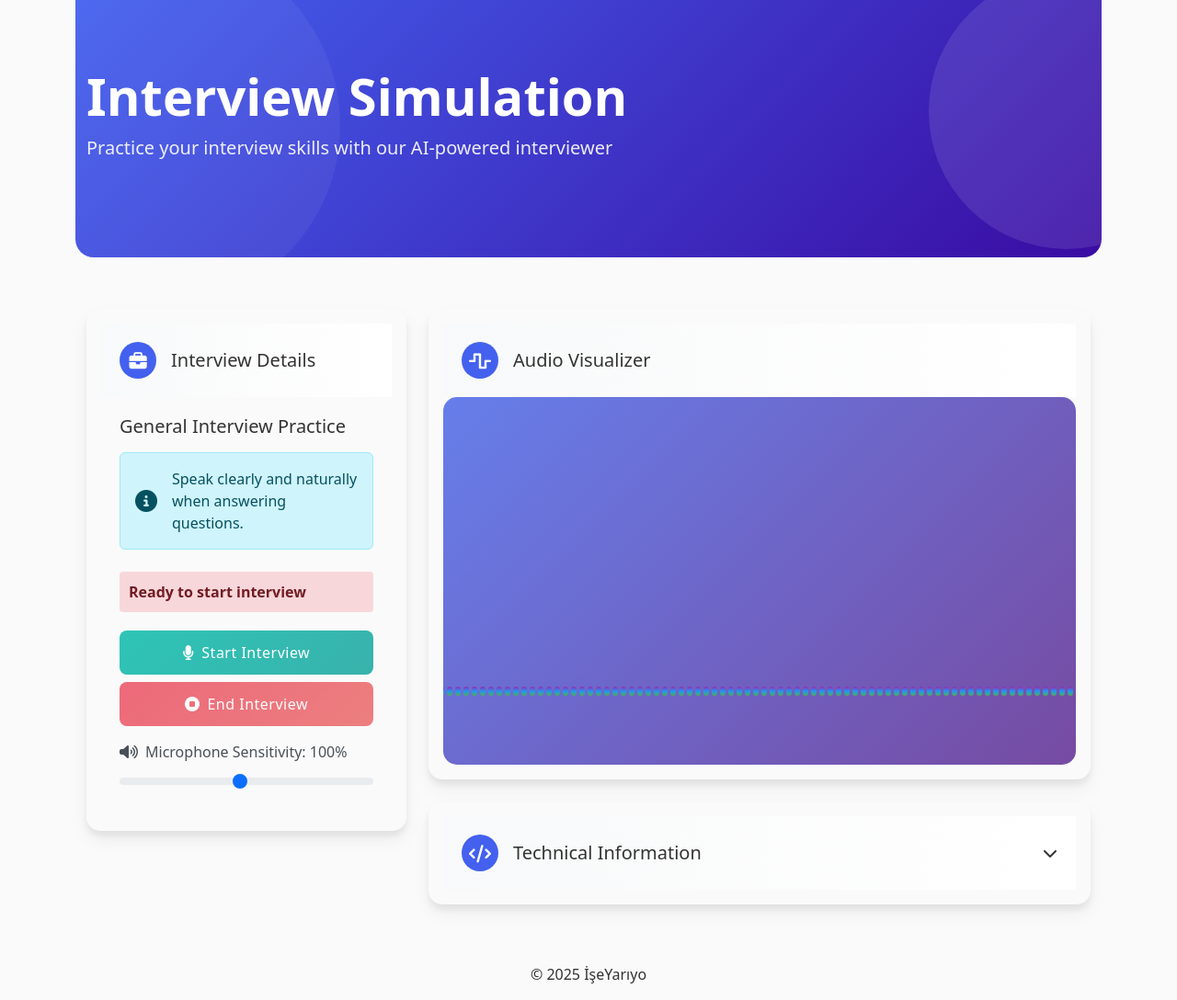
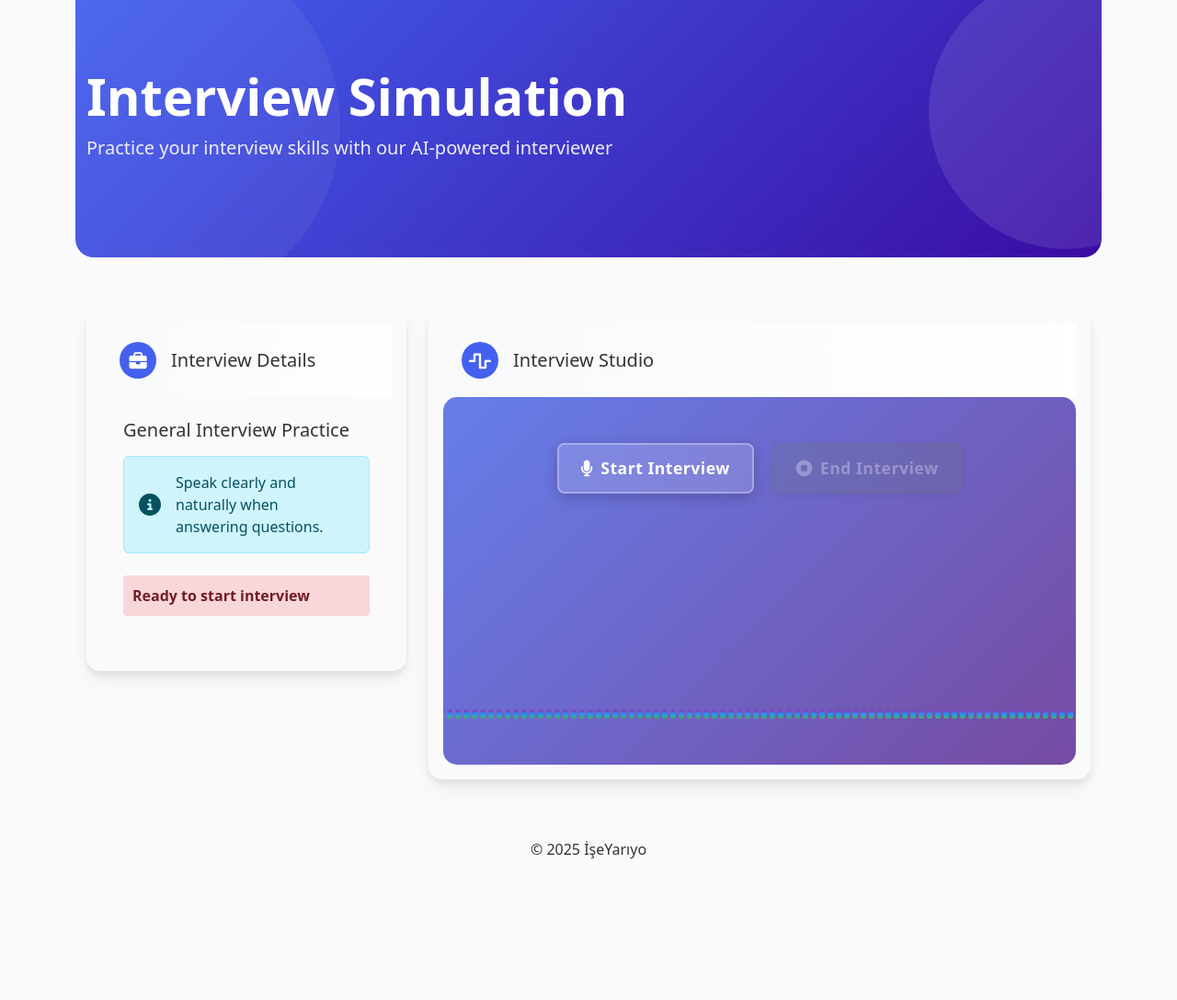
Before and after one commit to Maviism/bitirme-projesi, a Django app: page /interview/1/ in a window 1280 px wide. Shown: the part 105-1193 px from the top of the page at 92% size. After the commit the page ends 1039 px from the top, so only its background shows below. Run offline with Django 5.2, Linux system fonts and the light colour scheme; data that the repository does not hold is empty; some libraries are stand-ins or nearby versions.

Commit message:
feat: Revamp interview room UI with enhanced button styles and integrated audio visualizer controls

```diff
--- a/templates/interview/room.html
+++ b/templates/interview/room.html
@@ -26,14 +26,6 @@
   .connected { background-color: #d4edda; color: #155724; }
   .disconnected { background-color: #f8d7da; color: #721c24; }
   .connecting { background-color: #fff3cd; color: #856404; }
-  .debug-info {
-    margin: 20px 0;
-    padding: 10px;
-    background-color: #f8f9fa;
-    border-radius: 4px;
-    font-family: monospace;
-    font-size: 12px;
-  }
   .audio-visualizer {
     background: linear-gradient(135deg, #667eea 0%, #764ba2 100%);
     border-radius: 15px;
@@ -142,6 +134,105 @@
     height: 10px;
     min-height: 10px;
   }
+
+  /* Enhanced button styling */
+  .btn-lg {
+    font-size: 1.1rem;
+    padding: 12px 24px;
+    border-radius: 8px;
+    font-weight: 600;
+    box-shadow: 0 4px 8px rgba(0, 0, 0, 0.1);
+    transition: all 0.3s ease;
+  }
+
+  .btn-custom.btn-success {
+    background: linear-gradient(135deg, #28a745 0%, #20c997 100%);
+    border: none;
+  }
+
+  .btn-custom.btn-success:hover {
+    background: linear-gradient(135deg, #1e7e34 0%, #17a2b8 100%);
+    transform: translateY(-2px);
+    box-shadow: 0 6px 12px rgba(0, 0, 0, 0.15);
+  }
+
+  .btn-custom.btn-danger {
+    background: linear-gradient(135deg, #dc3545 0%, #fd7e14 100%);
+    border: none;
+  }
+
+  .btn-custom.btn-danger:hover {
+    background: linear-gradient(135deg, #c82333 0%, #e8590c 100%);
+    transform: translateY(-2px);
+    box-shadow: 0 6px 12px rgba(0, 0, 0, 0.15);
+  }
+
+  .btn-custom:disabled {
+    background: #6c757d !important;
+    border-color: #6c757d !important;
+    transform: none !important;
+    box-shadow: 0 2px 4px rgba(0, 0, 0, 0.1) !important;
+    opacity: 0.6;
+  }
+
+  /* Interview controls section */
+  .form-card .card-body {
+    padding: 1.5rem;
+  }
+
+  .interview-controls-section {
+    background: linear-gradient(135deg, #f8f9fa 0%, #e9ecef 100%);
+    border-radius: 15px;
+    padding: 20px;
+    margin-bottom: 20px;
+  }
+
+  /* Visualizer controls styling */
+  .visualizer-controls {
+    display: flex;
+    gap: 20px;
+    justify-content: center;
+    align-items: center;
+    margin: 20px 0;
+    z-index: 10;
+    position: relative;
+  }
+
+  .visualizer-controls .btn {
+    background: rgba(255, 255, 255, 0.15);
+    backdrop-filter: blur(10px);
+    border: 2px solid rgba(255, 255, 255, 0.3);
+    color: white;
+    font-weight: 600;
+    box-shadow: 0 4px 15px rgba(0, 0, 0, 0.2);
+    transition: all 0.3s ease;
+  }
+
+  .visualizer-controls .btn:hover {
+    background: rgba(255, 255, 255, 0.25);
+    transform: translateY(-2px);
+    box-shadow: 0 6px 20px rgba(0, 0, 0, 0.3);
+    border-color: rgba(255, 255, 255, 0.5);
+  }
+
+  .visualizer-controls .btn-success:hover {
+    background: rgba(40, 167, 69, 0.8);
+    border-color: #28a745;
+  }
+
+  .visualizer-controls .btn-danger:hover {
+    background: rgba(220, 53, 69, 0.8);
+    border-color: #dc3545;
+  }
+
+  .visualizer-controls .btn:disabled {
+    background: rgba(108, 117, 125, 0.4) !important;
+    border-color: rgba(108, 117, 125, 0.3) !important;
+    color: rgba(255, 255, 255, 0.5) !important;
+    transform: none !important;
+    box-shadow: 0 2px 8px rgba(0, 0, 0, 0.1) !important;
+    opacity: 0.6;
+  }
 </style>
 {% endblock %}
 
@@ -166,7 +257,6 @@
         <div class="card-body">
           {% if interview_session.job %}
           <h5 class="card-title">{{ interview_session.job.title }}</h5>
-          <h6 class="card-subtitle mb-2 text-muted">{{ interview_session.job.company }}</h6>
           {% else %}
           <h5 class="card-title">General Interview Practice</h5>
           {% endif %}
@@ -180,22 +270,6 @@
 
           <div class="mt-4">
             <div id="status" class="status disconnected">Ready to start interview</div>
-            <div class="d-grid gap-2">
-              <button id="startBtn" class="btn btn-custom btn-success">
-                <i class="fas fa-microphone me-2"></i>Start Interview
-              </button>
-              <button id="stopBtn" class="btn btn-custom btn-danger" disabled>
-                <i class="fas fa-stop-circle me-2"></i>End Interview
-              </button>
-            </div>
-          </div>
-
-          <div class="volume-control mt-3">
-            <label for="volumeSlider" class="form-label">
-              <i class="fas fa-volume-up me-2"></i>Microphone Sensitivity:
-              <span id="volumeValue">100%</span>
-            </label>
-            <input type="range" id="volumeSlider" class="form-range" min="0.1" max="2.0" step="0.1" value="1.0">
           </div>
 
           {% if interview_session %}
@@ -244,12 +318,13 @@
     </div>
 
     <div class="col-md-8">
+      <!-- Audio Visualizer with Integrated Controls -->
       <div class="form-card mb-4">
         <div class="form-section-header">
           <div class="form-section-icon">
             <i class="fas fa-wave-square"></i>
           </div>
-          <h3 class="h5 mb-0">Audio Visualizer</h3>
+          <h3 class="h5 mb-0">Interview Studio</h3>
         </div>
         <div class="card-body p-0">
           <div class="audio-visualizer" id="audioVisualizer">
@@ -263,29 +338,18 @@
               Interviewer Speaking
             </div>
 
+            <!-- Interview Controls inside visualizer -->
+            <div class="visualizer-controls">
+              <button id="startBtn" class="btn btn-custom btn-success btn-lg px-4">
+                <i class="fas fa-microphone me-2"></i>Start Interview
+              </button>
+              <button id="stopBtn" class="btn btn-custom btn-danger btn-lg px-4" disabled>
+                <i class="fas fa-stop-circle me-2"></i>End Interview
+              </button>
+            </div>
+
             <div class="frequency-bars" id="frequencyBars">
               <!-- Frequency bars will be generated by JavaScript -->
-            </div>
-          </div>
-        </div>
-      </div>
-
-      <!-- Technical Info (Collapsed by default) -->
-      <div class="form-card mb-4">
-        <div class="form-section-header" data-bs-toggle="collapse" data-bs-target="#debugSection" aria-expanded="false" style="cursor: pointer;">
-          <div class="form-section-icon">
-            <i class="fas fa-code"></i>
-          </div>
-          <h3 class="h5 mb-0">Technical Information</h3>
-          <i class="fas fa-chevron-down ms-auto"></i>
-        </div>
-        <div class="collapse" id="debugSection">
-          <div class="card-body">
-            <div id="debugInfo" class="debug-info">
-              Audio format: Not started<br>
-              Bytes sent: 0<br>
-              Samples processed: 0<br>
-              Recording: false
             </div>
           </div>
         </div>
@@ -333,9 +397,6 @@
   const statusDiv = document.getElementById('status');
   const recordingIndicator = document.getElementById('recordingIndicator');
   const aiSpeakingIndicator = document.getElementById('aiSpeakingIndicator');
-  const volumeSlider = document.getElementById('volumeSlider');
-  const volumeValue = document.getElementById('volumeValue');
-  const debugInfo = document.getElementById('debugInfo');
   const feedbackSection = document.getElementById('feedbackSection');
   const frequencyBarsContainer = document.getElementById('frequencyBars');
 
@@ -424,25 +485,10 @@
     }
   }
 
-  volumeSlider.addEventListener('input', (e) => {
-    volumeMultiplier = parseFloat(e.target.value);
-    volumeValue.textContent = Math.round(volumeMultiplier * 100) + '%';
-  });
-
-  function updateDebugInfo() {
-    debugInfo.innerHTML = `
-      Audio format: ${audioContext ? audioContext.sampleRate + 'Hz, PCM 16-bit' : 'Not started'}<br>
-      Bytes sent: ${bytesSent}<br>
-      Samples processed: ${samplesProcessed}<br>
-      Recording: ${isRecording}
-    `;
-  }
-
   function updateStatus(message, className) {
     statusDiv.textContent = message;
     statusDiv.className = `status ${className}`;
     console.log(`Status: ${message}`);
-    updateDebugInfo();
   }
 
   async function initAudioContext() {
@@ -579,11 +625,6 @@
       bytesSent += pcmBuffer.byteLength;
       samplesProcessed += pcmBuffer.length;
     }
-
-    // Update debug display periodically
-    if (samplesProcessed % 16000 === 0) {
-      updateDebugInfo();
-    }
   }
 
   function startConnection() {
@@ -712,7 +753,6 @@
       updateStatus("Recording and listening...", "connected");
       startBtn.disabled = true;
       stopBtn.disabled = false;
-      updateDebugInfo();
 
     } catch (err) {
       console.error('Microphone error:', err);
@@ -810,7 +850,6 @@
   function resetUI() {
     startBtn.disabled = false;
     stopBtn.disabled = true;
-    updateDebugInfo();
   }
 
   // Event listeners
@@ -855,7 +894,6 @@
   });
 
   console.log('Interview room ready');
-  updateDebugInfo();
 
   // Initialize visualizer when page loads
   if (document.readyState === 'loading') {
```
